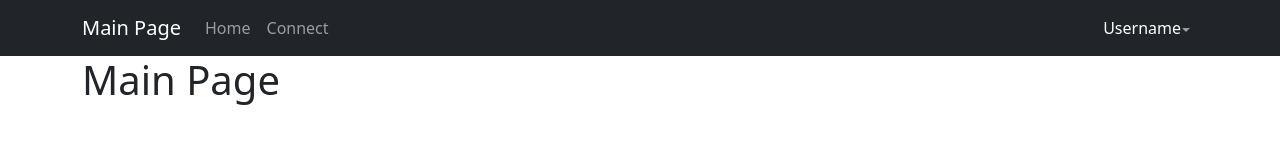
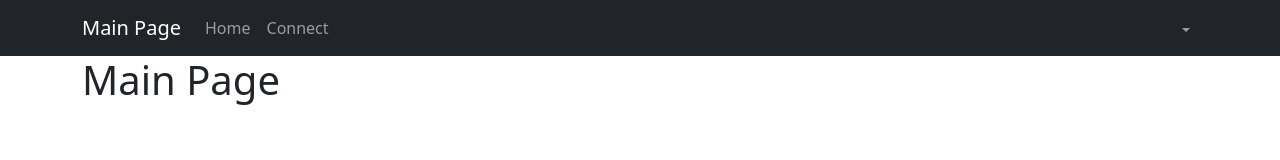
Before and after one commit to Jack-TangYin/HobbyConnect, a Vue app in the folder frontend/: page / in a window 1280 px wide. Shown: the top 160 px of the page. Built offline with nearby package versions, Linux system fonts and the light colour scheme; no server answers.

Commit message:
Pinia store created for user authentification and user data

```diff
--- a/frontend/src/App.vue
+++ b/frontend/src/App.vue
@@ -1,9 +1,10 @@
-
 <template>
   <div>
     <nav class="navbar navbar-expand-lg navbar-dark bg-dark">
       <div class="container">
-      <router-link class="navbar-brand" :to="{name: 'Main Page'}">Main Page</router-link>
+        <router-link class="navbar-brand" :to="{ name: 'Main Page' }"
+          >Main Page</router-link
+        >
         <button
           class="navbar-toggler"
           type="button"
@@ -19,23 +20,29 @@
           <!-- Main navigation items on the left -->
           <ul class="navbar-nav me-auto mb-2 mb-lg-0">
             <li class="nav-item">
-            <router-link class="nav-link" :to="{name: 'Main Page'}">Home</router-link>
+              <router-link class="nav-link" :to="{ name: 'Main Page' }"
+                >Home</router-link
+              >
             </li>
             <li class="nav-item">
-            <router-link class="nav-link" :to="{name: 'Connect Page'}">Connect</router-link>
+              <router-link class="nav-link" :to="{ name: 'Connect Page' }"
+                >Connect</router-link
+              >
             </li>
-
           </ul>
 
           <!-- Right-aligned items with 'Jack' touching the edge -->
           <ul class="navbar-nav ms-auto mb-2 mb-lg-0">
-          <li class="nav-item" style="position: relative; right: -15px;">
+            <li class="nav-item" style="position: relative; right: -15px">
               <a class="nav-link active" aria-current="page">
                 <!-- {{user.username}} -->
-               Username
+                {{authStore.username}}
               </a>
             </li>
-          <li class="nav-item dropdown" style="position: relative; bottom: -2px;">
+            <li
+              class="nav-item dropdown"
+              style="position: relative; bottom: -2px"
+            >
               <a
                 class="nav-link dropdown-toggle"
                 href="#"
@@ -46,10 +53,26 @@
               </a>
               <!-- Aligns dropdown menu within viewport -->
               <ul class="dropdown-menu dropdown-menu-end">
-              <li><router-link class="dropdown-item" :to="{name: 'Profile Page'}">Profile</router-link></li>
-              <li><router-link class="dropdown-item" :to="{name: 'Settings Page'}">Settings</router-link></li>
+                <li>
+                  <router-link
+                    class="dropdown-item"
+                    :to="{ name: 'Profile Page' }"
+                    >Profile</router-link
+                  >
+                </li>
+                <li>
+                  <router-link
+                    class="dropdown-item"
+                    :to="{ name: 'Settings Page' }"
+                    >Settings</router-link
+                  >
+                </li>
                 <li><hr class="dropdown-divider" /></li>
-              <li><button class="dropdown-item" @click="logout()">Sign Out</button></li>
+                <li>
+                  <button class="dropdown-item" @click="logout()">
+                    Sign Out
+                  </button>
+                </li>
               </ul>
             </li>
           </ul>
@@ -63,21 +86,37 @@
 </template>
 
 <script lang="ts">
-import { defineComponent } from "vue";
+import { defineComponent, onMounted } from "vue";
 import { RouterView } from "vue-router";
-
-const baseUrl = 'http://localhost:8000'
+import { useAuthStore } from "./stores/authStore";
 
 export default defineComponent({
-    components: { RouterView },
-    methods: {
-        logout() {
-            window.location.href = `${baseUrl}/login`;
+  setup() {
+    const authStore = useAuthStore();
+
+    onMounted(async () => {
+      try {
+        if (!authStore.user) {
+          console.log("Fetching user data...");
+          await authStore.fetchUser();
         }
+        console.log("user: ", authStore.username);
+      } catch (error) {
+        console.error("Error fetching user data:", error);
       }
     });
 
+    const logout = async () => {
+      try {
+        await authStore.logout();
+      } catch (error) {
+        console.error(error)
+      }
+    };
+    return { authStore, logout };
+  },
+  components: { RouterView },
+});
 </script>
 
-<style scoped>
-</style>
+<style scoped></style>
--- a/frontend/src/main.ts
+++ b/frontend/src/main.ts
@@ -1,12 +1,18 @@
 import { createApp } from 'vue'
+import { createPinia } from 'pinia'
 import App from './App.vue'
 import router from './router'
+import { useAuthStore } from './stores/authStore'
 
 import 'bootstrap/dist/css/bootstrap.min.css';
 import 'bootstrap';
 
 const app = createApp(App)
 
+app.use(createPinia())
 app.use(router)
 
+const authStore = useAuthStore()
+authStore.setCsrfToken()
+
 app.mount('#app')
--- /dev/null
+++ b/frontend/src/stores/authStore.ts
@@ -0,0 +1,124 @@
+import { defineStore } from 'pinia';
+import { UserData } from '../types/user';
+
+const baseUrl = 'http://localhost:8000';
+
+// Define the shape of the state
+interface AuthState {
+    user: UserData | null;
+    isAuthenticated: boolean;
+}
+
+export const useAuthStore = defineStore('auth', {
+    state: (): AuthState => {
+        const storedState = localStorage.getItem('authState');
+        try {
+            return storedState ? JSON.parse(storedState) as AuthState : {
+                user: null,
+                isAuthenticated: false,
+            };
+        } catch {
+            console.warn('Invalid authState in localStorage, resetting to default.');
+            return {
+                user: null,
+                isAuthenticated: false,
+            };
+        }
+    },
+    getters: {
+        userId: (state): string => state.user?.userId ?? '',
+        username: (state): string => state.user?.username ?? '',
+        email: (state): string => state.user?.email ?? '',
+        dateOfBirth: (state): string => state.user?.dateOfBirth ?? '',
+        hobbies: (state): string[] => state.user?.hobbies ?? [],
+    },
+    actions: {
+        async setCsrfToken(): Promise<void> {
+            await fetch(`${baseUrl}/api/set-csrf-token`, {
+                method: 'GET',
+                credentials: 'include',
+            });
+        },
+
+        async logout(): Promise<void> {
+            try {
+                const response = await fetch(`${baseUrl}/api/logout/`, {
+                    method: 'GET',
+                    headers: {
+                        'X-CSRFToken': getCSRFToken(),
+                    },
+                    credentials: 'include',
+                });
+                console.log('Logout response', response);
+                if (response.ok) {
+                    this.user = null;
+                    this.isAuthenticated = false;
+                    this.saveState();
+                    console.log('Logout successful', this.user, this.isAuthenticated);
+                    window.location.href = `${baseUrl}/login`;
+                }
+            } catch (error) {
+                console.error('Logout failed', error);
+                throw error;
+            }
+        },
+
+        async fetchUser(): Promise<void> {
+            try {
+                const response = await fetch(`${baseUrl}/api/user`, {
+                    credentials: 'include',
+                    headers: {
+                        'Content-Type': 'application/json',
+                        'X-CSRFToken': getCSRFToken(),
+                    },
+                });
+                if (response.ok) {
+                    const data: UserData = await response.json();
+                    console.log('User data', data);
+                    this.user = data;
+                    this.isAuthenticated = true;
+                } else {
+                    this.user = null;
+                    this.isAuthenticated = false;
+                }
+            } catch (error) {
+                console.error('Failed to fetch user', error);
+                this.user = null;
+                this.isAuthenticated = false;
+            }
+            this.saveState();
+        },
+
+        saveState(): void {
+            const stateToSave: AuthState = {
+                user: this.user,
+                isAuthenticated: this.isAuthenticated,
+            };
+            localStorage.setItem('authState', JSON.stringify(stateToSave));
+        },
+    },
+});
+
+// Utility function for CSRF token
+export function getCSRFToken(): string {
+    /*
+    Get the CSRF token from the cookie to include in requests.
+    This is necessary for CSRF protection in Django.
+     */
+    const name = 'csrftoken';
+    let cookieValue = null;
+    if (document.cookie && document.cookie !== '') {
+        const cookies = document.cookie.split(';');
+        for (let i = 0; i < cookies.length; i++) {
+            const cookie = cookies[i].trim();
+            if (cookie.substring(0, name.length + 1) === `${name}=`) {
+                cookieValue = decodeURIComponent(cookie.substring(name.length + 1));
+                break;
+            }
+        }
+    }
+    if (cookieValue === null) {
+        throw new Error('Missing CSRF cookie.');
+    }
+    return cookieValue;
+}
--- /dev/null
+++ b/frontend/src/types/user.ts
@@ -0,0 +1,8 @@
+// Type definitions for user
+export interface UserData {
+    userId: string;
+    username: string;
+    email: string;
+    dateOfBirth: string;
+    hobbies: string[];
+}
```
Lines whose indentation alone changed are shown as unchanged.
